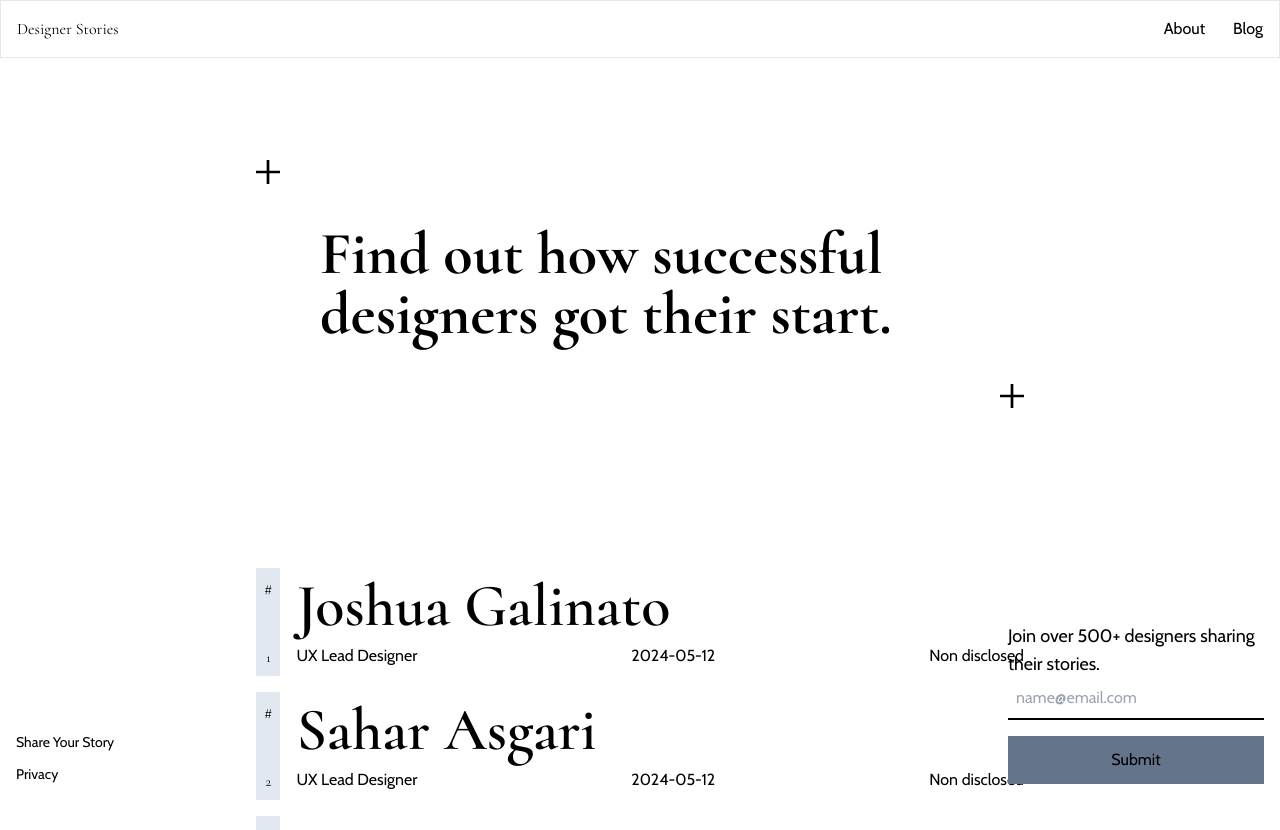
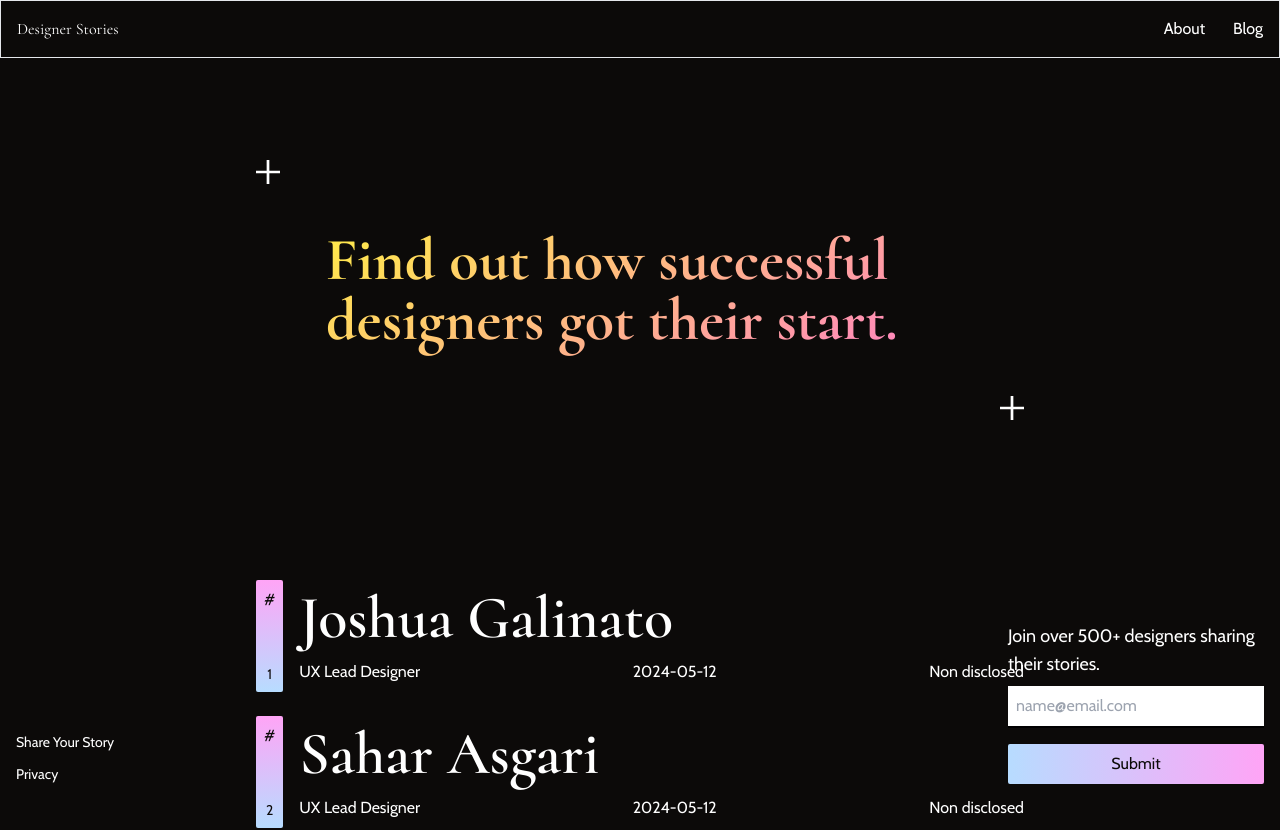
Before and after one commit to jaygal0/path-to-design, a Next.js app: page / in a window 1280 px wide. Shown: the top 830 px of the page. Built offline with nearby package versions, Linux system fonts and the light colour scheme.

Commit message:
sorted out css for home page

```diff
--- a/components/CardDesigner.tsx
+++ b/components/CardDesigner.tsx
@@ -43,11 +43,11 @@ export function CardDesigner({
     <Suspense fallback={"Loading..."}>
       <Link href={`/${id}`}>
         <div className="flex">
-          <div className="mr-4 flex flex-col items-center justify-between bg-slate-200 p-2">
+          <div className="rectangle-gradient mr-4 flex flex-col items-center justify-between rounded-sm p-2 font-sans text-stone-950">
             <div>#</div>
             <div className="text-sm">{index + 1} </div>
           </div>
-          <div className="flex w-full flex-col gap-2 py-2">
+          <div className="flex w-full flex-col gap-3 py-2">
             <h2 className="text-2xl font-semibold lg:text-6xl">
               {firstName} {lastName}
             </h2>
--- a/components/Hero.tsx
+++ b/components/Hero.tsx
@@ -14,10 +14,10 @@ export function Hero() {
             fill-rule="evenodd"
             clip-rule="evenodd"
             d="M13.3504 0H10.6504V10.6516H0V13.3516H10.6504V24H13.3504V13.3516H24V10.6516H13.3504V0Z"
-            fill="black"
+            fill="white"
           />
         </svg>
-        <h1 className="text-3xl font-bold leading-tight lg:text-6xl">
+        <h1 className="text-gradient text-3xl font-bold leading-tight lg:text-6xl">
           Find out how successful designers got their start.
         </h1>
         <svg
@@ -32,7 +32,7 @@ export function Hero() {
             fill-rule="evenodd"
             clip-rule="evenodd"
             d="M13.3504 0H10.6504V10.6516H0V13.3516H10.6504V24H13.3504V13.3516H24V10.6516H13.3504V0Z"
-            fill="black"
+            fill="white"
           />
         </svg>
       </div>
--- a/components/Navbar.tsx
+++ b/components/Navbar.tsx
@@ -25,7 +25,7 @@ export function Navbar() {
   }, [showMobileMenu]);
 
   return (
-    <div className="fixed left-0 top-0 z-40 flex w-screen justify-between border bg-white p-4">
+    <div className="fixed left-0 top-0 z-40 flex w-screen justify-between border bg-stone-950 p-4">
       <Link href="/">Designer Stories</Link>
       {showMobileMenu && (
         <div className="absolute left-0 top-0 h-screen w-5/6 bg-slate-600">
--- a/components/NewsletterForm.tsx
+++ b/components/NewsletterForm.tsx
@@ -1,7 +1,7 @@
 export function NewsletterForm() {
   return (
     <div className="fixed bottom-4 right-4 hidden max-w-64 font-sans md:block">
-      <h4 className="text-lg font-normal">
+      <h4 className="mb-2 text-lg font-normal">
         Join over 500+ designers sharing their stories.
       </h4>
       <form className="flex flex-col" action="">
@@ -12,7 +12,7 @@ export function NewsletterForm() {
           placeholder="name@email.com"
         />
         <input
-          className="mt-2 cursor-pointer bg-slate-500 p-3 hover:bg-slate-300"
+          className="sub-gradient mt-2 cursor-pointer rounded-sm p-2 text-stone-950 hover:bg-slate-300"
           type="submit"
         />
       </form>
--- a/src/app/globals.css
+++ b/src/app/globals.css
@@ -18,7 +18,7 @@
 
 body {
   color: rgb(var(--foreground-rgb));
-  color: black;
+  color: white;
 }
 
 a .underline {
@@ -30,3 +30,32 @@ a .underline {
     text-wrap: balance;
   }
 }
+
+.text-gradient {
+  background: -webkit-linear-gradient(
+    303deg,
+    rgba(255, 237, 70, 1) 0%,
+    rgba(255, 126, 199, 1) 100%
+  );
+  background-clip: inherit;
+  -webkit-background-clip: text;
+  -webkit-text-fill-color: transparent;
+  padding: 6px;
+}
+.rectangle-gradient {
+  background: rgb(183, 220, 255);
+  background: linear-gradient(
+    0deg,
+    rgba(183, 220, 255, 1) 0%,
+    rgba(255, 164, 246, 1) 100%
+  );
+}
+
+.sub-gradient {
+  background: rgb(183, 220, 255);
+  background: linear-gradient(
+    90deg,
+    rgba(183, 220, 255, 1) 0%,
+    rgba(255, 164, 246, 1) 100%
+  );
+}
--- a/src/app/layout.tsx
+++ b/src/app/layout.tsx
@@ -27,7 +27,9 @@ export default function RootLayout({
 }>) {
   return (
     <html lang="en">
-      <body className={`${cormorant.variable} ${cabin.variable} font-serif`}>
+      <body
+        className={`${cormorant.variable} ${cabin.variable} bg-stone-950 font-serif`}
+      >
         <Navbar />
         <main className="px-2 pb-20">
           <div className="mx-auto max-w-screen-md">{children}</div>
--- a/src/app/page.tsx
+++ b/src/app/page.tsx
@@ -18,7 +18,7 @@ export default async function Home() {
   return (
     <>
       <Hero />
-      <div className="flex flex-col gap-4">
+      <div className="flex flex-col gap-6">
         {data.map((designer: any, index: any) => {
           const { id, firstName, lastName, datePosted, contact, info } =
             designer;
```
